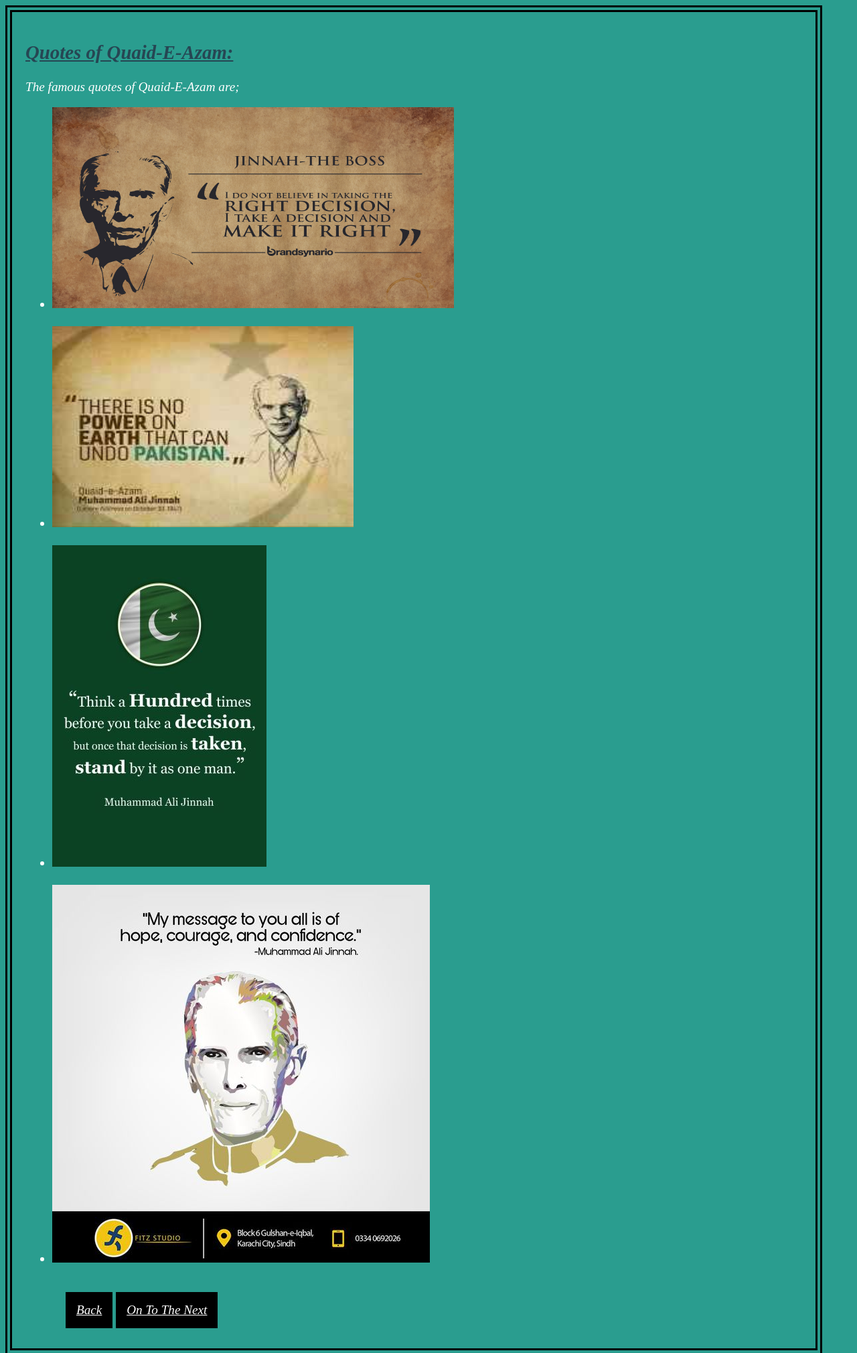
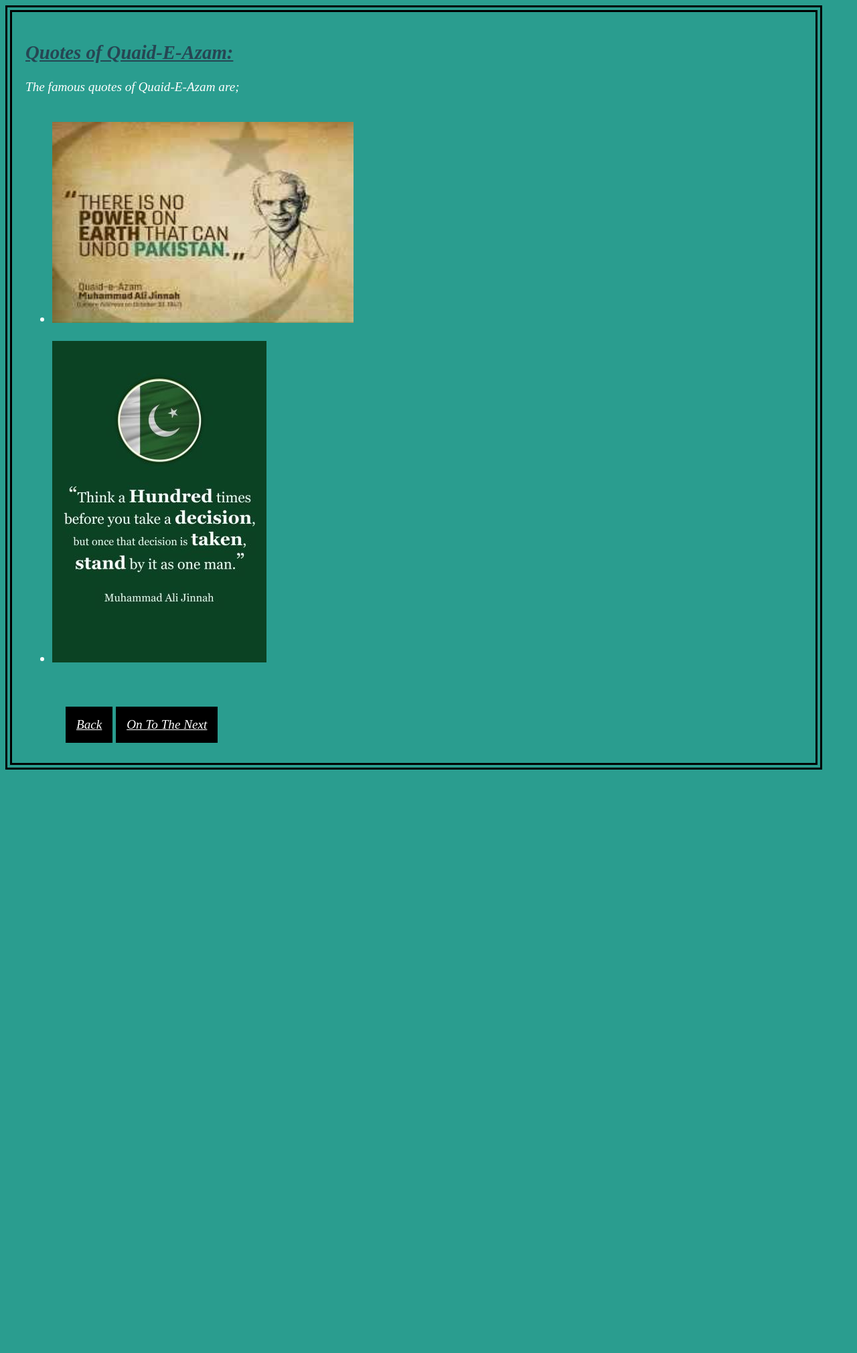
Before and after one commit to Annus-Shabbir/Assignment01, a plain HTML site: page page-4.html in a window 1280 px wide. Shown: the top 2020 px of the page at 67% size. After the commit the page ends 1157 px from the top, so only its background shows below. Drawn offline with Linux system fonts and the light colour scheme.

Commit message:
second-0

```diff
--- a/page-4.html
+++ b/page-4.html
@@ -11,13 +11,13 @@
     <h2>Quotes of Quaid-E-Azam:</h2>
     <p>The famous quotes of  Quaid-E-Azam are; </p>
     <ul>
-        <li><img id="img-1" src="images/jinnah-lead.jpg" alt="Quaid"></li>
+
         <br>
         <li><img id="img-2"src="Images/imagesr.jpg" alt="Quaid"></li>
         <br>
         <li><img id="img-3"src="Images/Quiad-e-Azam-44.jpg" alt="Quaid"></li>
         <br>
-        <li><img id="img-4"src="Images/Quaid-e-Azam_101.jpg" alt="Quaid"></li>
+
 
     </ul>
     <a href="page-3.html" class="btn btn--outline btn--margin">   Back     </a>
```
